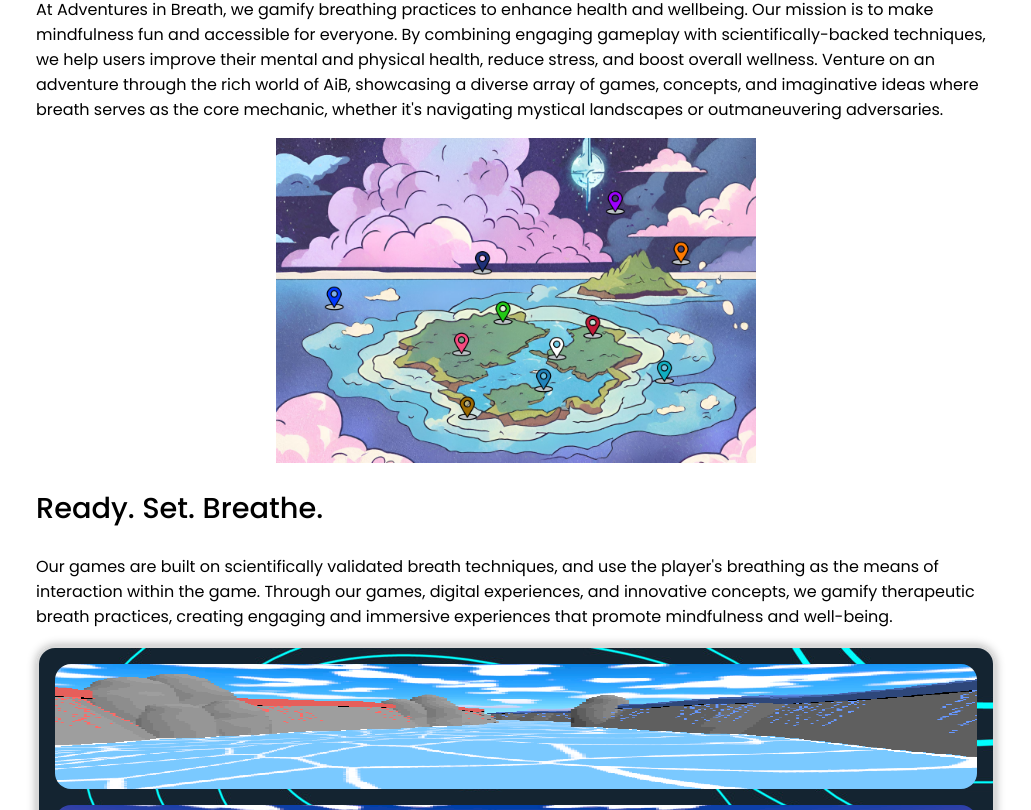
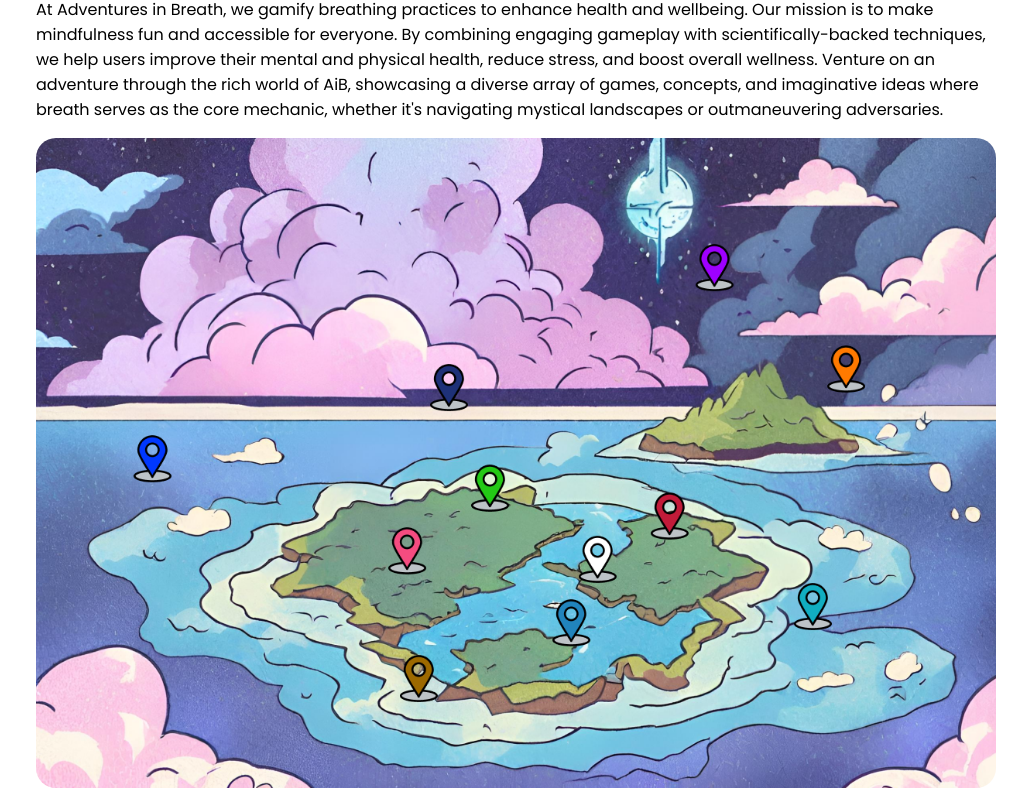
Before and after one commit to bstintheverse/theversewebdev, a React (Vite) app in the folder client/: page /experiences/game/adventures-in-breath in a window 1280 px wide. Shown: the part 710-1520 px from the top of the page, without its empty margins (124-1155 px from the left). Built offline with nearby package versions, Linux system fonts and the light colour scheme.

Commit message:
update first section aib image dimensions and border radius

```diff
--- a/client/src/pages/AdventuresInBreath/AdventuresInBreath.scss
+++ b/client/src/pages/AdventuresInBreath/AdventuresInBreath.scss
@@ -35,8 +35,9 @@
     &__image {
         /* styles image in the first section */
         &--1 {
-            width: 50%;
+            width: 100%;
             height: auto;
+            border-radius: 1.25rem;
         }
     }
 }
```
